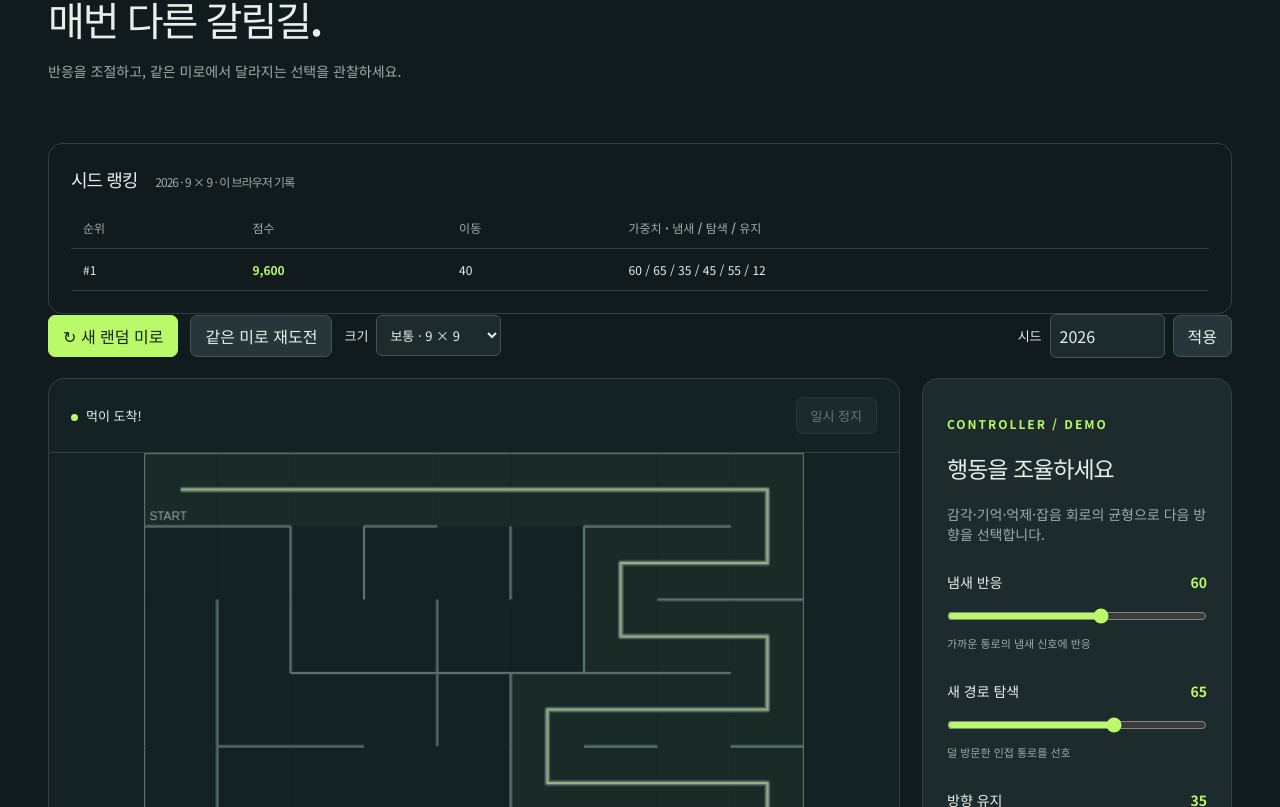
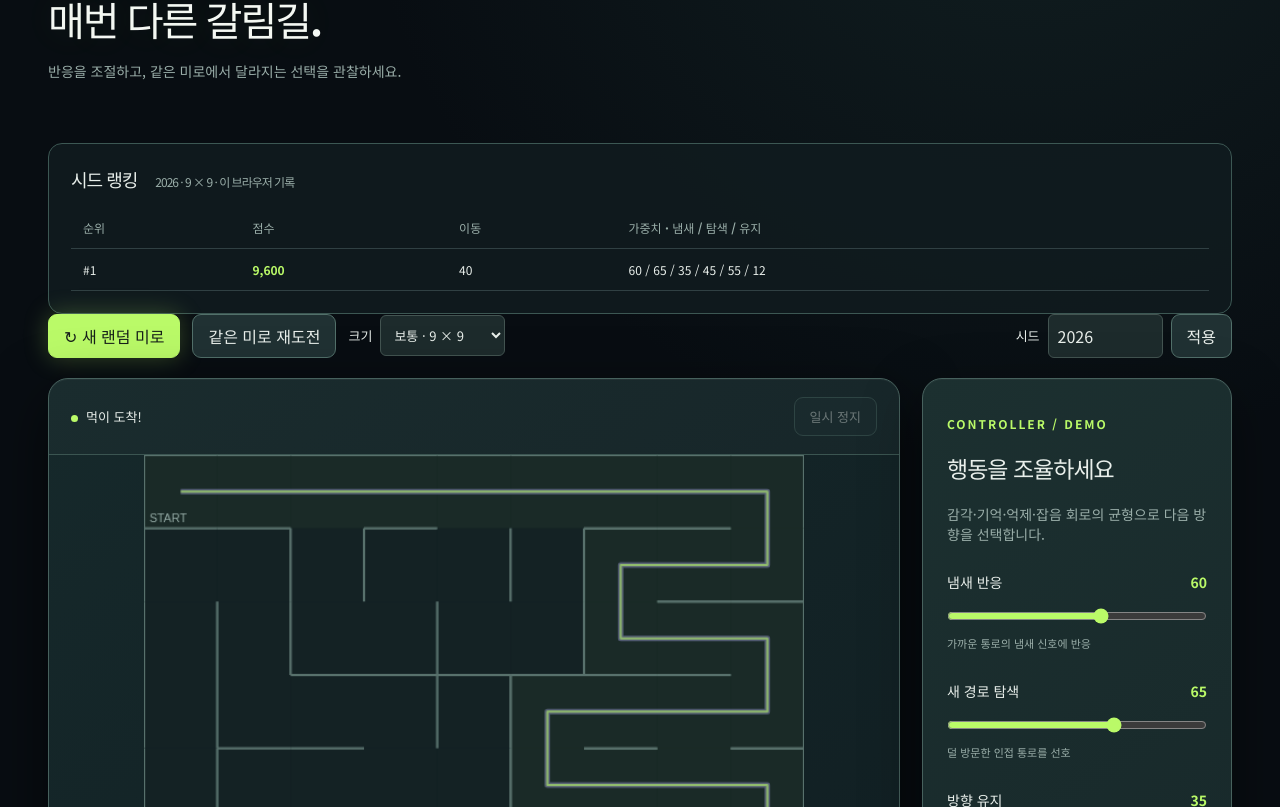
Before and after one commit to zzmin0405/fly-brain-lab, a React (Vite) app: page / in a window 1280 px wide. Shown: the part 213-1020 px from the top of the page. Built offline with nearby package versions, Linux system fonts and the light colour scheme.

Commit message:
게임 스타일 시각 디자인 개선

```diff
--- a/src/index.css
+++ b/src/index.css
@@ -2,7 +2,7 @@
 :root {
   font-family: 'Noto Sans KR', sans-serif;
   color: #e9efeb;
-  background: #111b1d;
+  background: #080d12;
   font-synthesis: none;
 }
 * {
@@ -10,11 +10,14 @@
 }
 body {
   margin: 0;
+  background:
+    radial-gradient(circle at 80% 0%, #203c3a66, transparent 42rem), #080d12;
 }
 main {
   max-width: 1280px;
   margin: auto;
   padding: 32px 48px;
+  position: relative;
 }
 header {
   display: flex;
@@ -28,6 +31,7 @@ header a {
   letter-spacing: 2px;
   color: #bafa68;
   text-decoration: none;
+  text-shadow: 0 0 24px #bafa6877;
 }
 header span,
 .intro > p,
@@ -50,6 +54,10 @@ h1 {
   line-height: 1.3;
   letter-spacing: -2px;
   margin: 16px 0;
+  background: linear-gradient(110deg, #f5f8f5 25%, #bafa68 78%);
+  -webkit-background-clip: text;
+  color: transparent;
+  text-shadow: 0 0 36px #bafa681c;
 }
 h2 {
   font-size: 23px;
@@ -61,10 +69,13 @@ h2 {
   gap: 22px;
 }
 .arena {
-  background: #152224;
-  border: 1px solid #304043;
-  border-radius: 16px;
+  background: linear-gradient(145deg, #16292b, #0e191e);
+  border: 1px solid #47615d;
+  border-radius: 20px;
   overflow: hidden;
+  box-shadow:
+    0 20px 60px #0008,
+    inset 0 1px #ffffff0c;
 }
 .bar {
   display: flex;
@@ -72,7 +83,8 @@ h2 {
   align-items: center;
   padding: 18px 22px;
   font-size: 13px;
-  border-bottom: 1px solid #304043;
+  border-bottom: 1px solid #3b5551;
+  background: #ffffff04;
 }
 .bar i {
   display: inline-block;
@@ -85,14 +97,16 @@ h2 {
 button {
   font: inherit;
   color: #e9efeb;
-  background: #263739;
-  border: 1px solid #435451;
-  border-radius: 7px;
-  padding: 8px 14px;
+  background: #203133;
+  border: 1px solid #52706a;
+  border-radius: 9px;
+  padding: 9px 15px;
+  transition: 160ms ease;
   cursor: pointer;
 }
 button:hover {
-  background: #364c45;
+  background: #36554d;
+  transform: translateY(-1px);
 }
 button:focus-visible,
 input:focus-visible {
@@ -117,10 +131,13 @@ canvas {
   color: #ef8059;
 }
 aside {
-  background: #1d2b2c;
-  border: 1px solid #304043;
-  border-radius: 16px;
+  background: linear-gradient(145deg, #1c3030, #142225);
+  border: 1px solid #47615d;
+  border-radius: 20px;
   padding: 24px;
+  box-shadow:
+    0 20px 60px #0006,
+    inset 0 1px #ffffff0a;
 }
 label {
   display: block;
@@ -211,6 +228,7 @@ select {
   color: #17201a;
   border-color: #bafa68;
   font-weight: 700;
+  box-shadow: 0 0 24px #bafa6840;
 }
 .primary:hover {
   background: #a2de54;
@@ -276,7 +294,7 @@ small {
 }
 .history {
   margin-top: 30px;
-  border: 1px solid #304043;
+  border: 1px solid #3c5753;
   border-radius: 14px;
   padding: 22px;
 }
@@ -337,4 +355,5 @@ input[aria-invalid='true'] {
 }
 .leaderboard {
   margin-top: 18px;
+  background: #111c20cc;
 }
```
